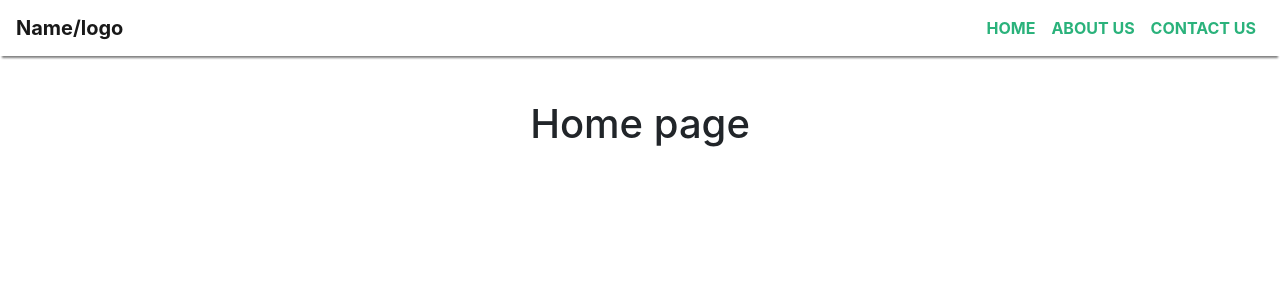
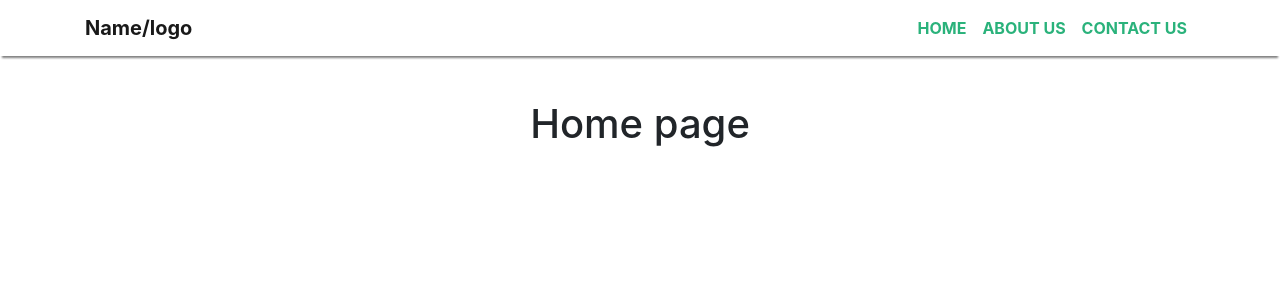
Before and after one commit to daavids/template, a PHP site: page / in a window 1280 px wide. Shown: the top 300 px of the page. Run offline with PHP 8.4, Linux system fonts and the light colour scheme.

Commit message:
edited navbar, installed font-awesome

```diff
--- a/package.json
+++ b/package.json
@@ -5,6 +5,7 @@
   "main": "src/js/app.js",
   "dependencies": {
     "bootstrap": "^4.0.0",
+    "font-awesome": "^4.7.0",
     "jquery": "^3.3.1",
     "popper.js": "^1.12.9"
   },
--- a/src/includes/partials/navbar.php
+++ b/src/includes/partials/navbar.php
@@ -1,4 +1,5 @@
 <nav class="navbar navbar-light navbar-expand-md fixed-top">
+    <div class="container">
         <a class="navbar-brand" href="/">Name/logo</a>
         <button class="navbar-toggler ml-auto" type="button" data-toggle="collapse"
                 data-target="#navbarCollapse" aria-controls="navbarCollapse"
@@ -18,4 +19,5 @@
                 </li>
             </ul>
         </div>
+    </div>
 </nav>
--- a/src/sass/_custom.scss
+++ b/src/sass/_custom.scss
@@ -3,16 +3,17 @@ $primaryColor: #2ab27b;
 .mainContent {
     padding-top: 100px;
 }
-
+// Top navbar
 .fixed-top {
     box-shadow: 0 4px 2px -2px gray;
+    background-color: white;
     font-weight: bold;
     #navbarCollapse {
         hr {
             display: none;
         }
         @media (max-width: 767px) {
-            margin: 16px -16px -16px -16px;
+            margin: 8px 0 0 0;
             padding: 0 16px;
             background-color: $primaryColor;
             a {
@@ -27,4 +28,7 @@ $primaryColor: #2ab27b;
             }
         }
     }
+    div.container {
+        width: 100%;
+    }
 }
```
Also changed, not shown: public_html/dist/css/app.css. Lines whose indentation alone changed are shown as unchanged.
